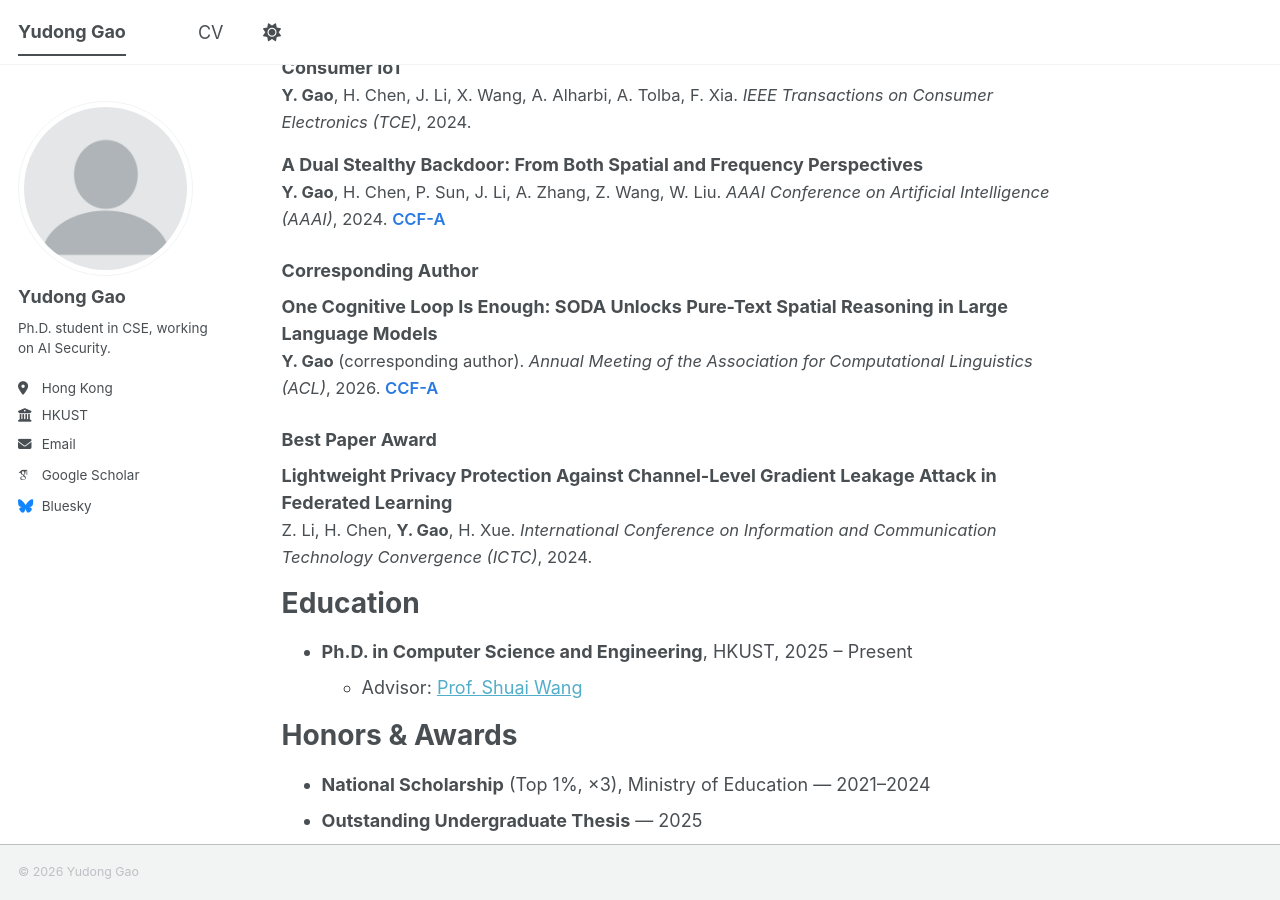
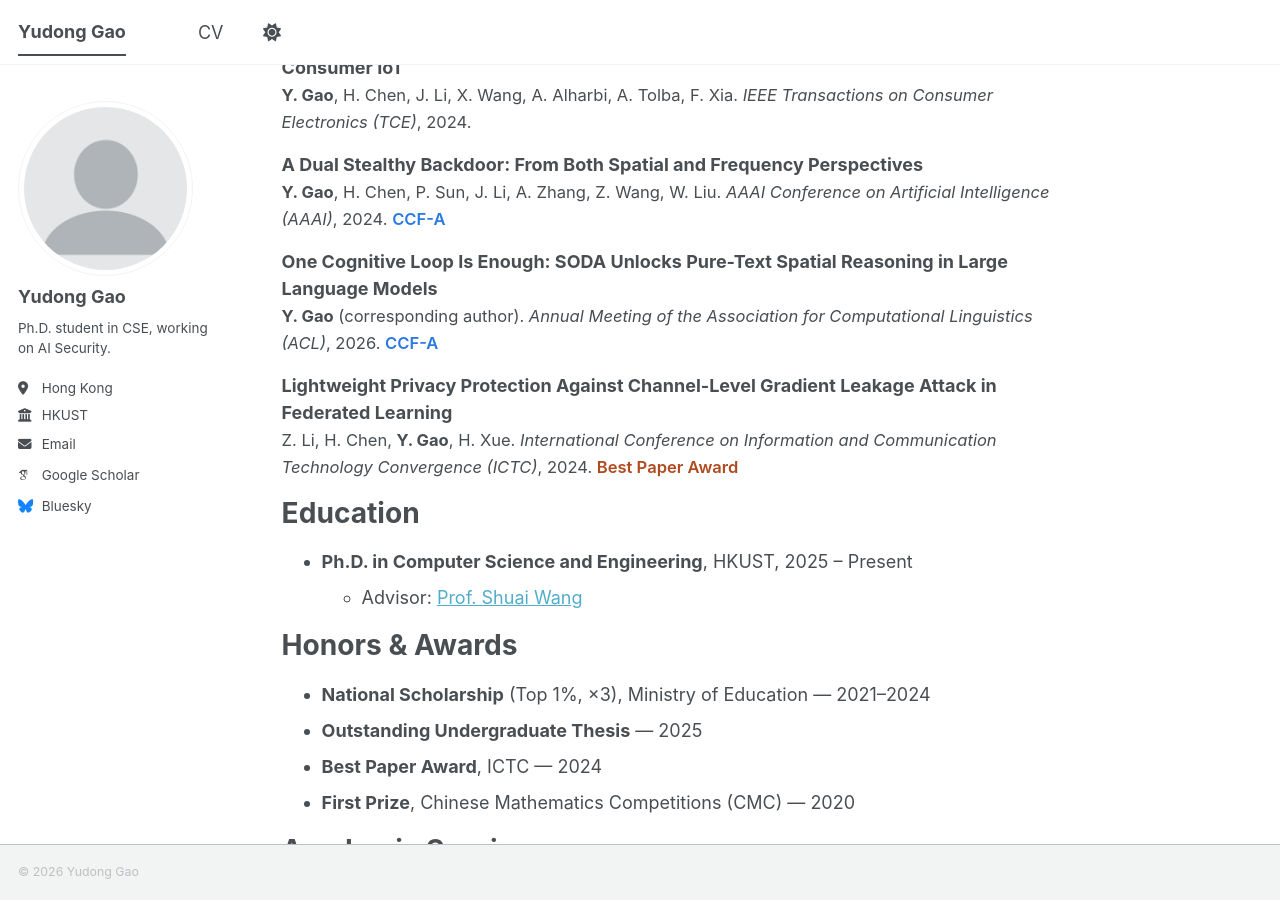
Before and after one commit to ifen1/ifen1.github.io, a Jekyll site: the page built from _pages/about.md, in a window 1280 px wide and 900 px high, scrolled down 886 px. Built offline with Jekyll 4.4.1, drawn with Linux system fonts in a browser that asks for light colours; some web fonts are replaced; a script bundle is joined from its source files by our own code; library files that are not in the unit come from our copies.

Commit message:
Drop corresponding/best-paper subheadings; inline Best Paper Award note
Co-Authored-By: Claude Opus 4.8 (1M context) <noreply@anthropic.com>

```diff
--- a/_pages/about.md
+++ b/_pages/about.md
@@ -29,7 +29,6 @@ Publications
 </p>
 {% endfor %}
 
-<p style="margin:1.4em 0 0.5em;font-weight:700;">Corresponding Author</p>
 {% assign corr = site.publications | where: "group", "corresponding" | sort: "date" | reverse %}
 {% for post in corr %}
 <p style="margin-bottom:0.9em;">
@@ -38,12 +37,11 @@ Publications
 </p>
 {% endfor %}
 
-<p style="margin:1.4em 0 0.5em;font-weight:700;">Best Paper Award</p>
 {% assign awd = site.publications | where: "group", "award" | sort: "date" | reverse %}
 {% for post in awd %}
 <p style="margin-bottom:0.9em;">
 {% if post.paperurl %}<a href="{{ post.paperurl }}"><b>{{ post.title }}</b></a>{% else %}<b>{{ post.title }}</b>{% endif %}<br>
-<span style="font-size:0.92em;">{{ post.authors }}. <i>{{ post.venue }}</i>, {{ post.date | date: "%Y" }}.</span>
+<span style="font-size:0.92em;">{{ post.authors }}. <i>{{ post.venue }}</i>, {{ post.date | date: "%Y" }}. <span style="color:#b04a1f;font-weight:600;">Best Paper Award</span></span>
 </p>
 {% endfor %}
 
```
